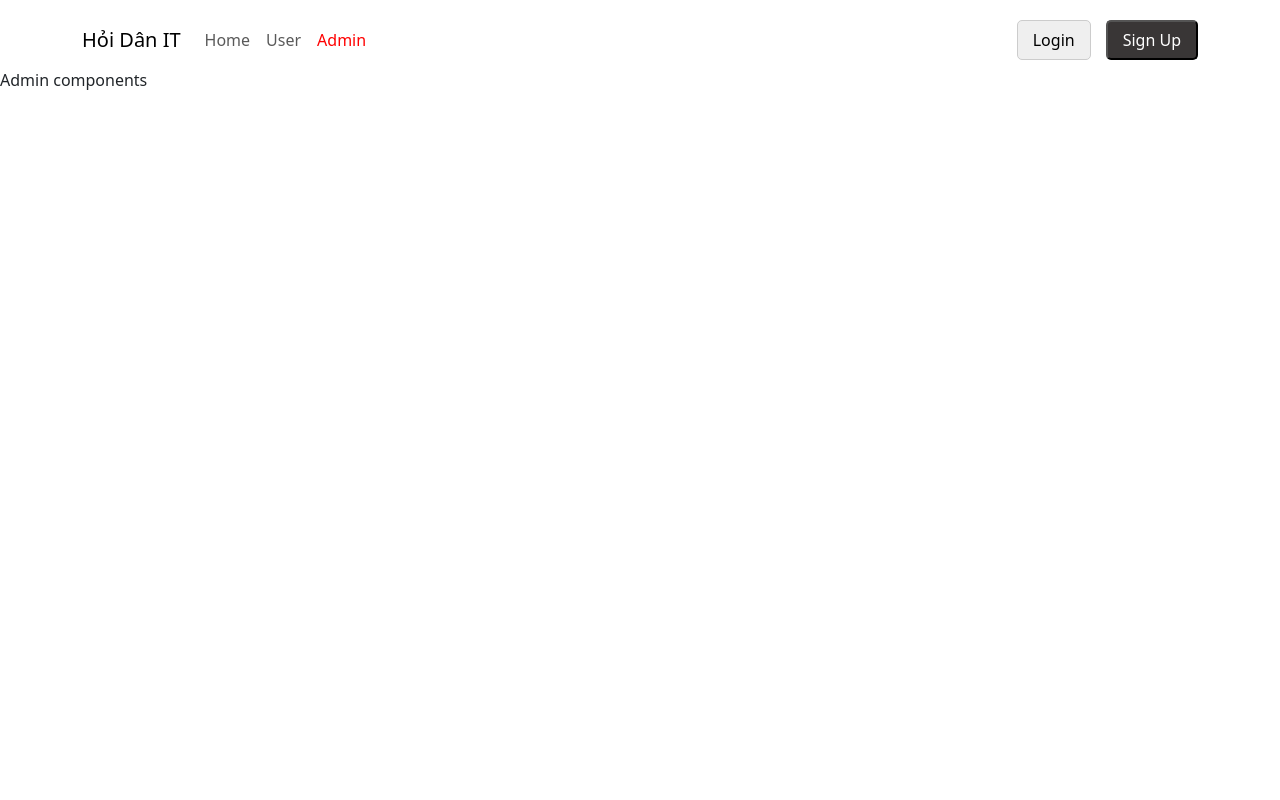
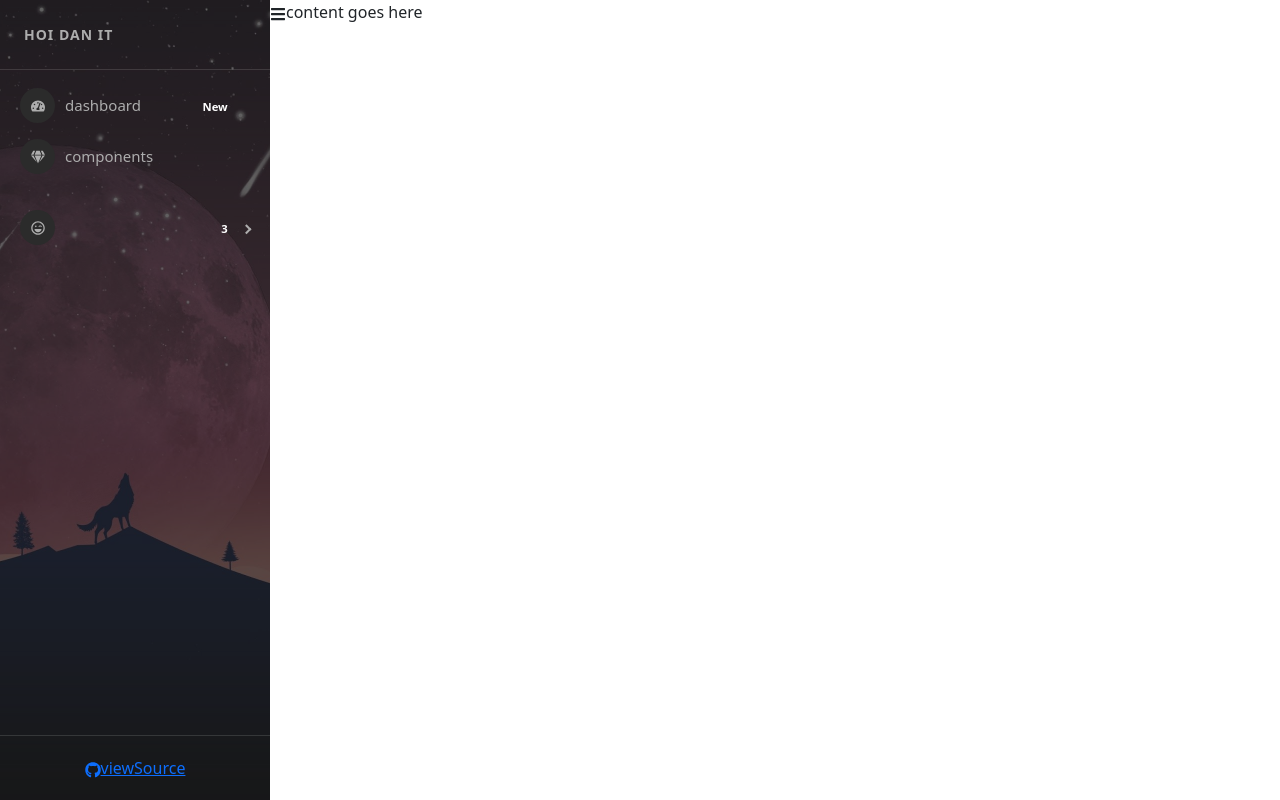
Before and after one commit to ninhtrong2k/react-js, a React (Create React App) app: page /admins in a window 1280 px wide. Built offline with nearby package versions, Linux system fonts and the light colour scheme.

Commit message:
video 54

```diff
--- a/package.json
+++ b/package.json
@@ -10,6 +10,8 @@
     "react": "18.2.0",
     "react-bootstrap": "2.4.0",
     "react-dom": "18.2.0",
+    "react-icons": "4.4.0",
+    "react-pro-sidebar": "0.7.1",
     "react-redux": "8.0.1",
     "react-router-dom": "6.3.0",
     "react-scripts": "5.0.1",
--- a/src/components/Admin/Admin.js
+++ b/src/components/Admin/Admin.js
@@ -1,7 +1,20 @@
-const Admin = () => {
+import SideBar from "./SideBar";
+import './Admin.scss';
+import { FaBars } from 'react-icons/fa';
+import { useState } from "react";
+
+const Admin = (props) => {
+    const [collapsed, setCollapsed] = useState(false);
+
     return (
-        <div>
-            Admin components
+        <div className="admin-container">
+            <div className="admin-sidebar">
+                <SideBar collapsed={collapsed} />
+            </div>
+            <div className="admin-content">
+                <FaBars onClick={() => setCollapsed(!collapsed)} />
+                content goes here
+            </div>
         </div>
     )
 }
--- /dev/null
+++ b/src/components/Admin/Admin.scss
@@ -0,0 +1,8 @@
+.admin-container {
+    display: flex;
+    .admin-sidebar {
+        .pro-sidebar {
+            height: 100vh !important;
+            }
+    }
+}
--- /dev/null
+++ b/src/components/Admin/SideBar.js
@@ -0,0 +1,92 @@
+import 'react-pro-sidebar/dist/css/styles.css';
+import {
+    ProSidebar,
+    Menu,
+    MenuItem,
+    SubMenu,
+    SidebarHeader,
+    SidebarFooter,
+    SidebarContent,
+} from 'react-pro-sidebar';
+
+import { FaTachometerAlt, FaGem, FaList, FaGithub, FaRegLaughWink, FaHeart } from 'react-icons/fa';
+import sidebarBg from '../../assets/bg2.jpg';
+
+
+const SideBar = (props) => {
+    const { image, collapsed, toggled, handleToggleSidebar } = props;
+    return (
+        <>
+            <ProSidebar
+                image={sidebarBg}
+                collapsed={collapsed}
+                toggled={toggled}
+                breakPoint="md"
+                onToggle={handleToggleSidebar}
+            >
+                <SidebarHeader>
+                    <div
+                        style={{
+                            padding: '24px',
+                            textTransform: 'uppercase',
+                            fontWeight: 'bold',
+                            fontSize: 14,
+                            letterSpacing: '1px',
+                            overflow: 'hidden',
+                            textOverflow: 'ellipsis',
+                            whiteSpace: 'nowrap',
+                        }}
+                    >
+                        Hoi Dan IT
+                    </div>
+                </SidebarHeader>
+
+                <SidebarContent>
+                    <Menu iconShape="circle">
+                        <MenuItem
+                            icon={<FaTachometerAlt />}
+                            suffix={<span className="badge red">New</span>}
+                        >
+                            dashboard
+                        </MenuItem>
+                        <MenuItem icon={<FaGem />}> components </MenuItem>
+                    </Menu>
+                    <Menu iconShape="circle">
+                        <SubMenu
+                            suffix={<span className="badge yellow">3</span>}
+                            icon={<FaRegLaughWink />}
+                        >
+                            <MenuItem> 1</MenuItem>
+                            <MenuItem> 2</MenuItem>
+                            <MenuItem> 3</MenuItem>
+                        </SubMenu>
+
+                    </Menu>
+                </SidebarContent>
+
+                <SidebarFooter style={{ textAlign: 'center' }}>
+                    <div
+                        className="sidebar-btn-wrapper"
+                        style={{
+                            padding: '20px 24px',
+                        }}
+                    >
+                        <a
+                            href="https://github.com/azouaoui-med/react-pro-sidebar"
+                            target="_blank"
+                            className="sidebar-btn"
+                            rel="noopener noreferrer"
+                        >
+                            <FaGithub />
+                            <span style={{ whiteSpace: 'nowrap', textOverflow: 'ellipsis', overflow: 'hidden' }}>
+                                viewSource
+                            </span>
+                        </a>
+                    </div>
+                </SidebarFooter>
+            </ProSidebar>
+        </>
+    )
+}
+
+export default SideBar;
--- a/src/index.js
+++ b/src/index.js
@@ -19,8 +19,8 @@
         <Route path='/' element={<App />}>
           <Route index element={<HomePage />}></Route>
           <Route path='users' element={<User />}></Route>
-          <Route path='admins' element={<Admin />}></Route>
         </Route>
+        <Route path='admins' element={<Admin />}></Route>
       </Routes>
     </BrowserRouter>
   </Provider>
```
Also changed, not shown: dowload.txt, src/assets/bg2.jpg (added), 1 other file (tests, documents, lock files or other folders).
